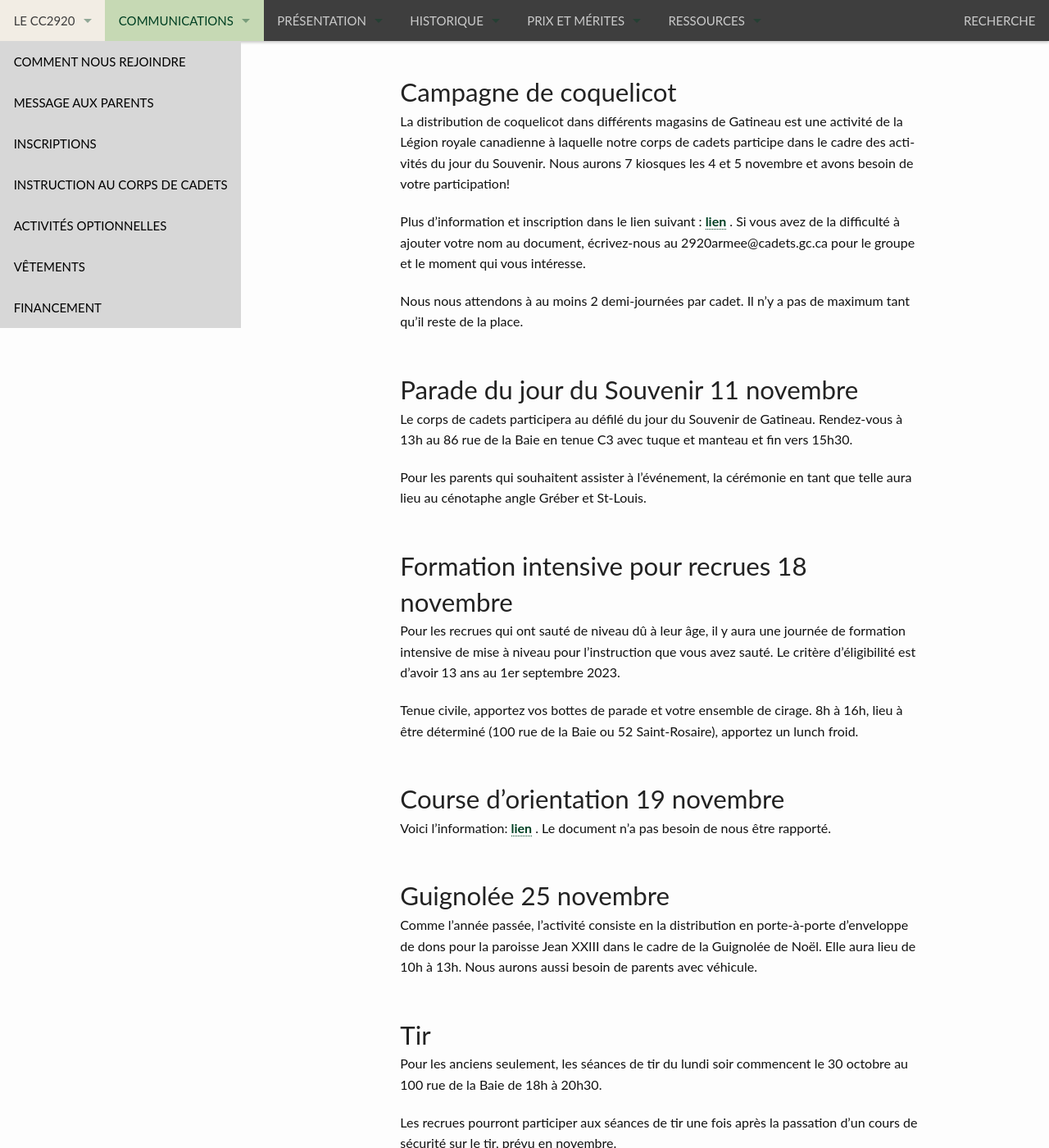
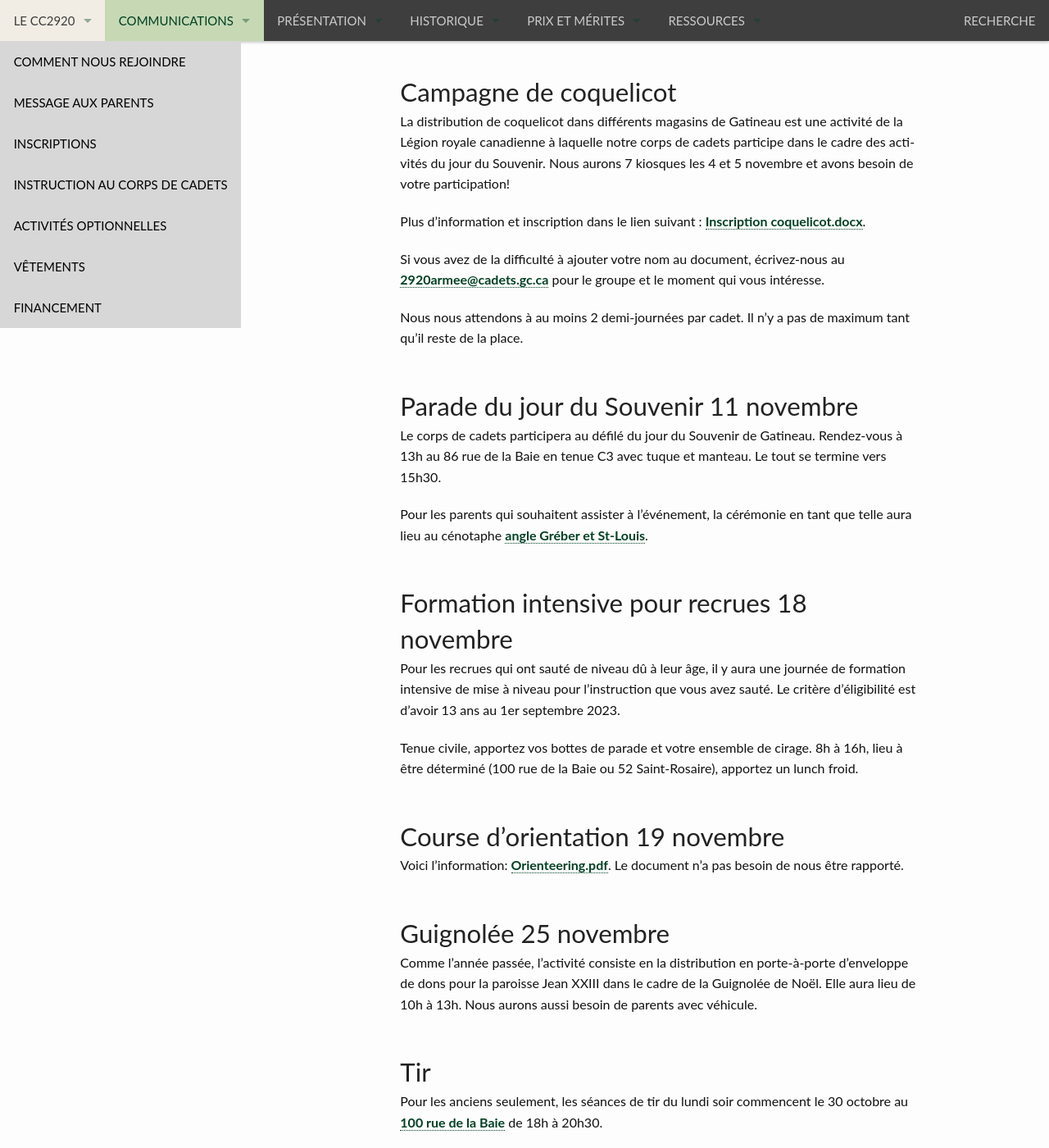
Before and after one commit to CC2920/web, a Jekyll site: the page built from _communications/messages.md, in a window 1280 px wide and 1400 px high, scrolled down 391 px. Shown: the whole window at 82% size. Built offline with Jekyll 4.4.1, drawn with Linux system fonts in a browser that asks for light colours.

Commit message:
Corrections mineures au texte

```diff
--- a/_communications/messages.md
+++ b/_communications/messages.md
@@ -24,15 +24,17 @@ Tenue C1. Les parents qui désirent assister à la parade du commandant peuvent
 
 La distribution de coquelicot dans différents magasins de Gatineau est une activité de la Légion royale canadienne à laquelle notre corps de cadets participe dans le cadre des activités du jour du Souvenir. Nous aurons 7 kiosques les 4 et 5 novembre et avons besoin de votre participation!
 
-Plus d'information et inscription dans le lien suivant : [lien](https://1drv.ms/w/s!AkTIfKmoB8nugfwN74h_3jG5jTPxAw?e=KcfKsi) . Si vous avez de la difficulté à ajouter votre nom au document, écrivez-nous au 2920armee@cadets.gc.ca pour le groupe et le moment qui vous intéresse.
+Plus d'information et inscription dans le lien suivant : [Inscription coquelicot.docx](https://1drv.ms/w/s!AkTIfKmoB8nugfwN74h_3jG5jTPxAw?e=KcfKsi).
+
+Si vous avez de la difficulté à ajouter votre nom au document, écrivez-nous au <2920armee@cadets.gc.ca> pour le groupe et le moment qui vous intéresse.
 
 Nous nous attendons à au moins 2 demi-journées par cadet. Il n’y a pas de maximum tant qu’il reste de la place.
 
 ## Parade du jour du Souvenir 11 novembre
 
-Le corps de cadets participera au défilé du jour du Souvenir de Gatineau. Rendez-vous à 13h au 86 rue de la Baie en tenue C3 avec tuque et manteau et fin vers 15h30.
+Le corps de cadets participera au défilé du jour du Souvenir de Gatineau. Rendez-vous à 13h au 86 rue de la Baie en tenue C3 avec tuque et manteau. Le tout se termine vers 15h30.
 
-Pour les parents qui souhaitent assister à l'événement, la cérémonie en tant que telle aura lieu au cénotaphe angle Gréber et St-Louis.
+Pour les parents qui souhaitent assister à l'événement, la cérémonie en tant que telle aura lieu au cénotaphe [angle Gréber et St-Louis](https://maps.app.goo.gl/7J7ebBG4ABAzwCeH9).
 
 ## Formation intensive pour recrues 18 novembre
 
@@ -42,7 +44,8 @@ Tenue civile, apportez vos bottes de parade et votre ensemble de cirage. 8h à 1
 
 ## Course d'orientation 19 novembre
 
-Voici l'information:  [lien](https://1drv.ms/b/s!AkTIfKmoB8nugfwPNPP-LMF-fjU1lA?e=CVoJth) . Le document n'a pas besoin de nous être rapporté.
+Voici l'information: [Orienteering.pdf](https://1drv.ms/b/s!AkTIfKmoB8nugfwPNPP-LMF-fjU1lA?e=CVoJth).
+Le document n'a pas besoin de nous être rapporté.
 
 ## Guignolée 25 novembre
 
@@ -50,6 +53,6 @@ Comme l'année passée, l'activité consiste en la distribution en porte-à-port
 
 ## Tir
 
-Pour les anciens seulement, les séances de tir du lundi soir commencent le 30 octobre au 100 rue de la Baie de 18h à 20h30.
+Pour les anciens seulement, les séances de tir du lundi soir commencent le 30 octobre au [100 rue de la Baie](/information/comment-nous-rejoindre/) de 18h à 20h30.
 
 Les recrues pourront participer aux séances de tir une fois après la passation d'un cours de sécurité sur le tir, prévu en novembre.
```
